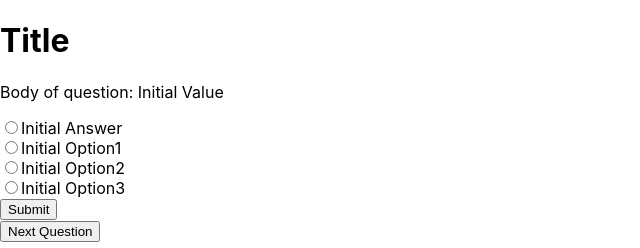
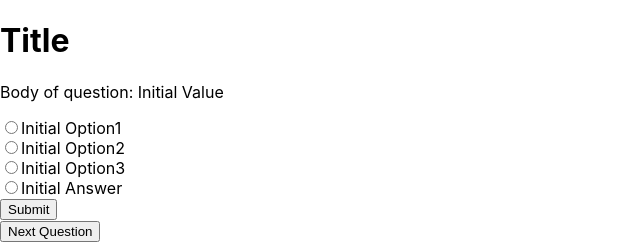
Before and after one commit to david-sai/bruin-bowl, a React (Create React App) app in the folder bruin-bowl/: page / in a window 1280 px wide. Shown: the top 248 px of the page, without its empty margins (0-640 px from the left). Built offline with nearby package versions, Linux system fonts and the light colour scheme; no server answers; the HTML template or start-up script is replaced by a standard one.

Commit message:
Implement Answer Shuffle
Answers are now randomly shuffled and it can detect when the correct one is selected. Something to maybe change later is that the answers are automatically shuffled when an answer is submitted.

```diff
--- a/bruin-bowl/src/App.js
+++ b/bruin-bowl/src/App.js
@@ -3,7 +3,7 @@ import React, { useState, useEffect } from 'react';
 import './App.css';
 import AnswerBar from './components/AnswerBar.js';
 import PageTitle from './components/PageTitle.js';
-import QuestionBox from './components/questionBox.js';
+import QuestionBox from './components/QuestionBox.js';
 import Timer from './components/Timer.js';
 import { getQuestion } from './api/api.js';
 import AnswerIndicator from './components/AnswerIndicator.js';
@@ -58,7 +58,7 @@ function App() {
       <>
         <PageTitle title="BruinBowl" />
         <QuestionBox questionBody={questionBody}/>
-        <AnswerBar setStatus={setStatus} setVar={setCorrect} answer1={answer} answer2={option1} answer3={option2} answer4={option3} />
+        <AnswerBar setStatus={setStatus} setVar={setCorrect} answer={answer} wrong1={option1} wrong2={option2} wrong3={option3} />
         <button onClick={handleQuestionChange}>Next Question</button>
         <AnswerIndicator status={status} answer={answer}/>
         <Timer />
--- a/bruin-bowl/src/components/AnswerBar.js
+++ b/bruin-bowl/src/components/AnswerBar.js
@@ -1,7 +1,7 @@
 import React, { useState } from 'react'
 import { Status } from '../App'
 
-function AnswerBar({setStatus, setVar, answer1, answer2, answer3, answer4}) {
+function AnswerBar({setStatus, setVar, answer, wrong1, wrong2, wrong3}) {
     function handleSubmit(e) {
         // Prevent the browser from reloading the page
         e.preventDefault();
@@ -10,8 +10,6 @@ function AnswerBar({setStatus, setVar, answer1, answer2, answer3, answer4}) {
         const form = e.target;
         const formData = new FormData(form);
         const formJson = Object.fromEntries(formData.entries());
-
-        const answer = "2"; // Change to access database
 
         if (formJson.answerNum === answer) {
             console.log("Success!");
@@ -25,16 +23,32 @@ function AnswerBar({setStatus, setVar, answer1, answer2, answer3, answer4}) {
         }
     }
 
+    const shuffleArray = (array) => { // Uses Fisher-Yates Algorithm
+        let shuffledArray = array.slice();
+        for (let i = shuffledArray.length - 1; i > 0; i--) {
+            const j = Math.floor(Math.random() * (i + 1)); // Gets random index
+            [shuffledArray[i], shuffledArray[j]] = [shuffledArray[j], shuffledArray[i]]; // Shuffles i with that index
+        }
+        return shuffledArray;
+    };
+
+    const answers = [answer, wrong1, wrong2, wrong3]
+    const shuffledAnswers = shuffleArray(answers);
+    const answer1 = shuffledAnswers[0];
+    const answer2 = shuffledAnswers[1];
+    const answer3 = shuffledAnswers[2];
+    const answer4 = shuffledAnswers[3];
+
     return (
         <>
             <form method="post" onSubmit={handleSubmit}>
-                <input type="radio" id="answer1" name="answerNum" value="1" />
+                <input type="radio" id="answer1" name="answerNum" value={answer1} />
                 <label for="answer1">{answer1}</label><br />
-                <input type="radio" id="answer2" name="answerNum" value="2" />
+                <input type="radio" id="answer2" name="answerNum" value={answer2} />
                 <label for="answer2">{answer2}</label><br />
-                <input type="radio" id="answer3" name="answerNum" value="3" />
+                <input type="radio" id="answer3" name="answerNum" value={answer3} />
                 <label for="answer3">{answer3}</label><br />
-                <input type="radio" id="answer4" name="answerNum" value="4" />
+                <input type="radio" id="answer4" name="answerNum" value={answer4} />
                 <label for="answer4">{answer4}</label><br />
                 <button type="submit">Submit</button>
             </form>
```
